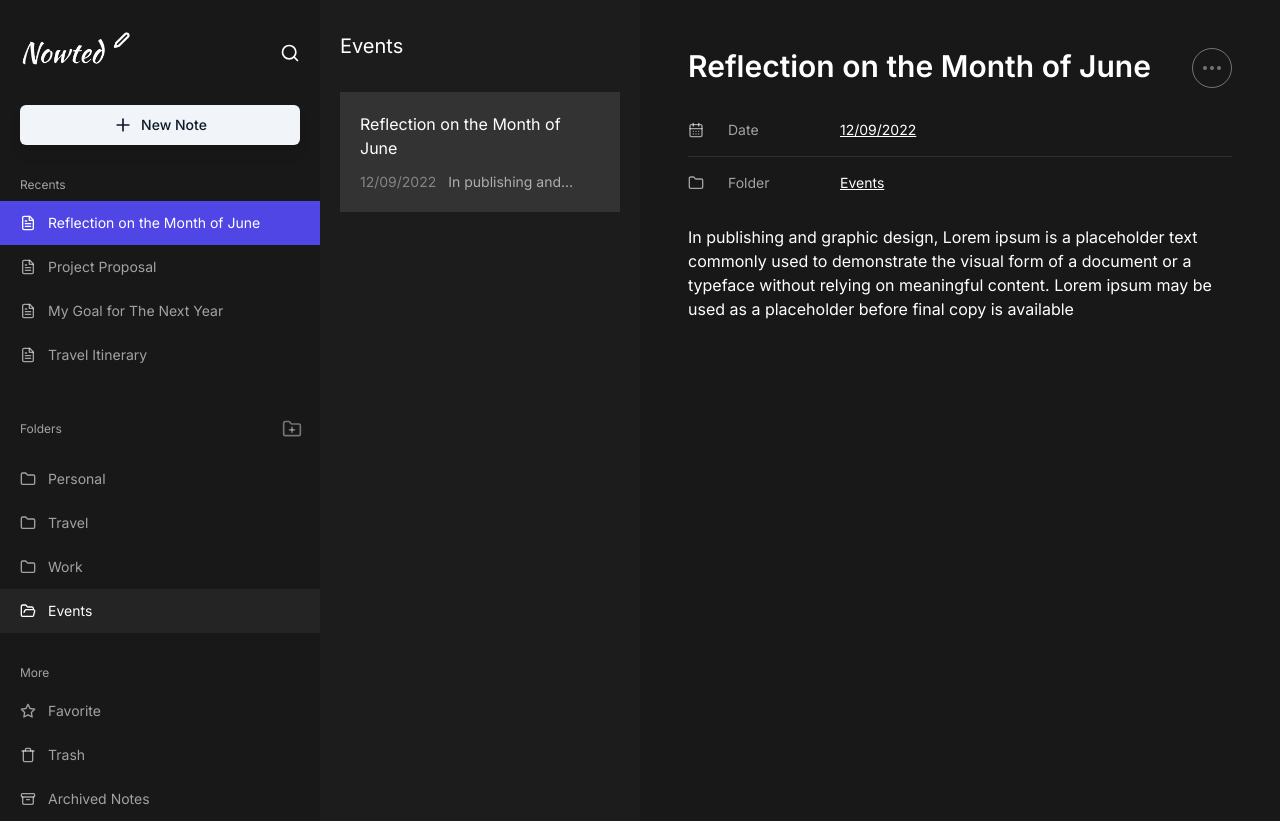
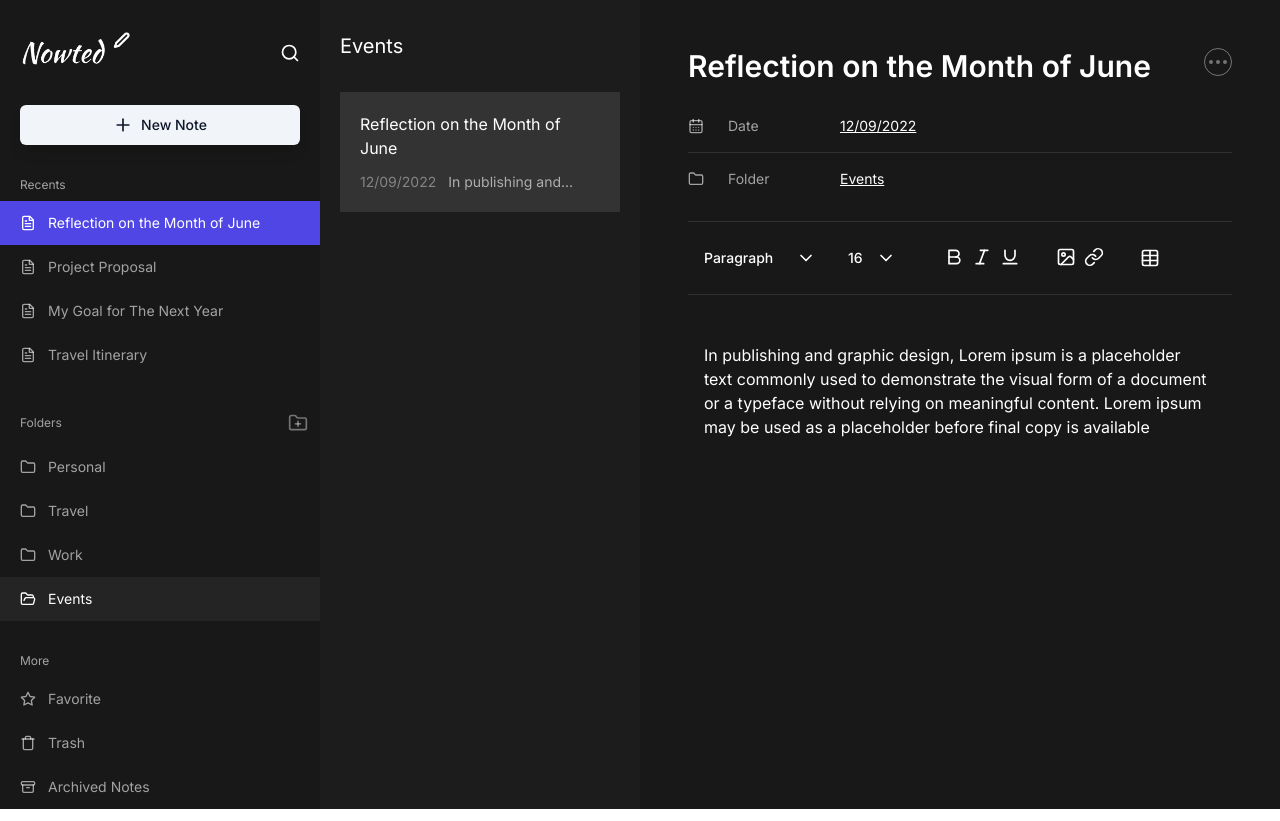
Before and after one commit to irsyaddd/nowted, a Next.js app: page / in a window 1280 px wide. Both pictures are taken after a click on the button "Reflection on the Month of June". Built offline with nearby package versions, Linux system fonts and the light colour scheme.

Commit message:
integrate tiptap

```diff
--- a/components/content-view.tsx
+++ b/components/content-view.tsx
@@ -19,6 +19,7 @@ import {
 } from "lucide-react";
 import { Separator } from "@/components/ui/separator";
 import { useNoteStore } from "@/zustand/noteStore";
+import TiptapEditor from "./tiptap/tiptap-editor";
 
 export default function ContentView() {
   const { dataNoteDetail } = useNoteStore();
@@ -76,9 +77,7 @@ export default function ContentView() {
               <p className="underline">{dataNoteDetail.category}</p>
             </div>
           </div>
-          <div className="">
-            <p>{dataNoteDetail.content}</p>
-          </div>
+          <TiptapEditor content={dataNoteDetail.content} />
         </>
       ) : (
         <EmptyState />
--- a/components/tiptap-editor.tsx
+++ /dev/null
@@ -1,5 +0,0 @@
-import React from "react";
-
-export default function TiptapEditor() {
-  return <div>tiptap-editor</div>;
-}
--- /dev/null
+++ b/components/tiptap/styles.scss
@@ -0,0 +1,55 @@
+.tiptap {
+  > * + * {
+    margin-top: 0.75em;
+  }
+
+  ul,
+  ol {
+    padding: 0 1rem;
+    list-style: disc;
+  }
+
+}
+
+.bubble-menu {
+  display: flex;
+  background-color: #0D0D0D;
+  padding: 0.2rem;
+  border-radius: 0.5rem;
+
+  button {
+    border: none;
+    background: none;
+    color: #FFF;
+    font-size: 0.85rem;
+    font-weight: 500;
+    padding: 0 0.2rem;
+    opacity: 0.6;
+
+    &:hover,
+    &.is-active {
+      opacity: 1;
+    }
+  }
+}
+
+.floating-menu {
+  display: flex;
+  background-color: #0D0D0D10;
+  padding: 0.2rem;
+  border-radius: 0.5rem;
+
+  button {
+    border: none;
+    background: none;
+    font-size: 0.85rem;
+    font-weight: 500;
+    padding: 0 0.2rem;
+    opacity: 0.6;
+
+    &:hover,
+    &.is-active {
+      opacity: 1;
+    }
+  }
+}
--- /dev/null
+++ b/components/tiptap/tiptap-editor.tsx
@@ -0,0 +1,163 @@
+import { Editor } from "@tiptap/core";
+import Highlight from "@tiptap/extension-highlight";
+import { EditorContent, useEditor } from "@tiptap/react";
+import StarterKit from "@tiptap/starter-kit";
+import React from "react";
+import "./styles.scss";
+import { Separator } from "../ui/separator";
+import { Button } from "../ui/button";
+import {
+  Bold,
+  ChevronDown,
+  Image,
+  Italic,
+  Link,
+  Table,
+  Underline,
+} from "lucide-react";
+import {
+  DropdownMenu,
+  DropdownMenuContent,
+  DropdownMenuLabel,
+  DropdownMenuRadioGroup,
+  DropdownMenuRadioItem,
+  DropdownMenuSeparator,
+  DropdownMenuTrigger,
+} from "@/components/ui/dropdown-menu";
+
+export default function TiptapEditor({ content }: { content: string }) {
+  const [position, setPosition] = React.useState("Paragraph");
+  const [size, setSize] = React.useState("16");
+  const MenuBar = ({ editor }: { editor: Editor }) => {
+    if (!editor) {
+      return null;
+    }
+
+    return (
+      <div className="flex items-center py-4 border-t border-b gap-7 border-white/10">
+        <div>
+          <DropdownMenu>
+            <DropdownMenuTrigger asChild>
+              <Button variant="ghost" className="justify-between w-36">
+                {position}
+                <ChevronDown className="w-5 h-5 ml-2 " />
+              </Button>
+            </DropdownMenuTrigger>
+            <DropdownMenuContent className="w-56">
+              <DropdownMenuLabel>Element Tag</DropdownMenuLabel>
+              <DropdownMenuSeparator />
+              <DropdownMenuRadioGroup
+                value={position}
+                onValueChange={setPosition}
+              >
+                <DropdownMenuRadioItem
+                  value="Heading 1"
+                  className={`${
+                    editor.isActive("heading", { level: 1 }) ? "is-active" : ""
+                  } text-2xl`}
+                  onClick={() =>
+                    editor.chain().focus().toggleHeading({ level: 1 }).run()
+                  }
+                >
+                  Heading 1
+                </DropdownMenuRadioItem>
+                <DropdownMenuRadioItem
+                  value="Heading 2"
+                  className={`${
+                    editor.isActive("heading", { level: 1 }) ? "is-active" : ""
+                  } text-xl`}
+                  onClick={() =>
+                    editor.chain().focus().toggleHeading({ level: 2 }).run()
+                  }
+                >
+                  Heading 2
+                </DropdownMenuRadioItem>
+                <DropdownMenuRadioItem
+                  value="Heading 3"
+                  className={`${
+                    editor.isActive("heading", { level: 1 }) ? "is-active" : ""
+                  } text-lg`}
+                  onClick={() =>
+                    editor.chain().focus().toggleHeading({ level: 3 }).run()
+                  }
+                >
+                  Heading 3
+                </DropdownMenuRadioItem>
+                <DropdownMenuRadioItem
+                  value="Paragraph"
+                  className={`${
+                    editor.isActive("paragraph") ? "is-active" : ""
+                  } text-base`}
+                  onClick={() => editor.chain().focus().setParagraph().run()}
+                >
+                  Paragraph
+                </DropdownMenuRadioItem>
+              </DropdownMenuRadioGroup>
+            </DropdownMenuContent>
+          </DropdownMenu>
+          <DropdownMenu>
+            <DropdownMenuTrigger asChild>
+              <Button variant="ghost" className="justify-between w-20">
+                {size}
+                <ChevronDown className="w-5 h-5 ml-2" />
+              </Button>
+            </DropdownMenuTrigger>
+            <DropdownMenuContent className="w-56">
+              <DropdownMenuLabel>Text Size</DropdownMenuLabel>
+              <DropdownMenuSeparator />
+              <DropdownMenuRadioGroup value={size} onValueChange={setSize}>
+                <DropdownMenuRadioItem value="16">16</DropdownMenuRadioItem>
+                <DropdownMenuRadioItem value="14">14</DropdownMenuRadioItem>
+                <DropdownMenuRadioItem value="12">12</DropdownMenuRadioItem>
+              </DropdownMenuRadioGroup>
+            </DropdownMenuContent>
+          </DropdownMenu>
+        </div>
+        <div>
+          <Button variant={"ghost"} size={"icon"}>
+            <Bold className="w-5 h-5" />
+          </Button>
+          <Button variant={"ghost"} size={"icon"}>
+            <Italic className="w-5 h-5" />
+          </Button>
+          <Button variant={"ghost"} size={"icon"}>
+            <Underline className="w-5 h-5" />
+          </Button>
+        </div>
+        <div>
+          <Button variant={"ghost"} size={"icon"}>
+            {
+              //eslint-disable-next-line jsx-a11y/alt-text
+              <Image className="w-5 h-5" />
+            }
+          </Button>
+          <Button variant={"ghost"} size={"icon"}>
+            <Link className="w-5 h-5" />
+          </Button>
+        </div>
+        <Button variant={"ghost"} size={"icon"}>
+          <Table className="w-5 h-5" />
+        </Button>
+      </div>
+    );
+  };
+
+  const editor = useEditor({
+    extensions: [StarterKit, Highlight],
+    editorProps: {
+      attributes: {
+        class: "focus:outline outline-1 p-4 outline-indigo-600 rounded-sm",
+        spellcheck: "false",
+        suppressContentEditableWarning: "true",
+      },
+    },
+    content,
+  });
+
+  return (
+    <div>
+      <MenuBar editor={editor!} />
+      <EditorContent editor={editor} className="pt-8" />
+    </div>
+  );
+}
--- a/components/ui/button.tsx
+++ b/components/ui/button.tsx
@@ -1,8 +1,8 @@
-import * as React from "react"
-import { Slot } from "@radix-ui/react-slot"
-import { cva, type VariantProps } from "class-variance-authority"
+import * as React from "react";
+import { Slot } from "@radix-ui/react-slot";
+import { cva, type VariantProps } from "class-variance-authority";
 
-import { cn } from "@/lib/utils"
+import { cn } from "@/lib/utils";
 
 const buttonVariants = cva(
   "inline-flex items-center justify-center rounded-md text-sm font-medium ring-offset-background transition-colors focus-visible:outline-none focus-visible:ring-2 focus-visible:ring-ring focus-visible:ring-offset-2 disabled:pointer-events-none disabled:opacity-50",
@@ -23,7 +23,7 @@ const buttonVariants = cva(
         default: "h-10 px-4 py-2",
         sm: "h-9 rounded-md px-3",
         lg: "h-11 rounded-md px-8",
-        icon: "h-10 w-10",
+        icon: "h-7 w-7",
       },
     },
     defaultVariants: {
@@ -31,26 +31,26 @@ const buttonVariants = cva(
       size: "default",
     },
   }
-)
+);
 
 export interface ButtonProps
   extends React.ButtonHTMLAttributes<HTMLButtonElement>,
     VariantProps<typeof buttonVariants> {
-  asChild?: boolean
+  asChild?: boolean;
 }
 
 const Button = React.forwardRef<HTMLButtonElement, ButtonProps>(
   ({ className, variant, size, asChild = false, ...props }, ref) => {
-    const Comp = asChild ? Slot : "button"
+    const Comp = asChild ? Slot : "button";
     return (
       <Comp
         className={cn(buttonVariants({ variant, size, className }))}
         ref={ref}
         {...props}
       />
-    )
+    );
   }
-)
-Button.displayName = "Button"
+);
+Button.displayName = "Button";
 
-export { Button, buttonVariants }
+export { Button, buttonVariants };
--- a/package.json
+++ b/package.json
@@ -14,6 +14,10 @@
     "@radix-ui/react-slot": "^1.0.2",
     "@radix-ui/react-toast": "^1.1.4",
     "@radix-ui/react-tooltip": "^1.0.6",
+    "@tiptap/extension-highlight": "^2.1.6",
+    "@tiptap/pm": "^2.1.6",
+    "@tiptap/react": "^2.1.6",
+    "@tiptap/starter-kit": "^2.1.6",
     "@types/node": "20.4.5",
     "@types/react": "18.2.17",
     "@types/react-dom": "18.2.7",
@@ -27,6 +31,7 @@
     "postcss": "8.4.27",
     "react": "18.2.0",
     "react-dom": "18.2.0",
+    "sass": "^1.66.1",
     "tailwind-merge": "^1.14.0",
     "tailwindcss": "3.3.3",
     "tailwindcss-animate": "^1.0.6",
@@ -34,6 +39,7 @@
     "zustand": "^4.3.9"
   },
   "devDependencies": {
+    "@tailwindcss/typography": "^0.5.9",
     "@types/quill": "^2.0.10"
   }
 }
--- a/tailwind.config.js
+++ b/tailwind.config.js
@@ -76,5 +76,5 @@ module.exports = {
       },
     },
   },
-  plugins: [require("tailwindcss-animate")],
+  plugins: [require("tailwindcss-animate"), require("@tailwindcss/typography")],
 };
```
Also changed, not shown: 1 other file (tests, documents, lock files or other folders).
